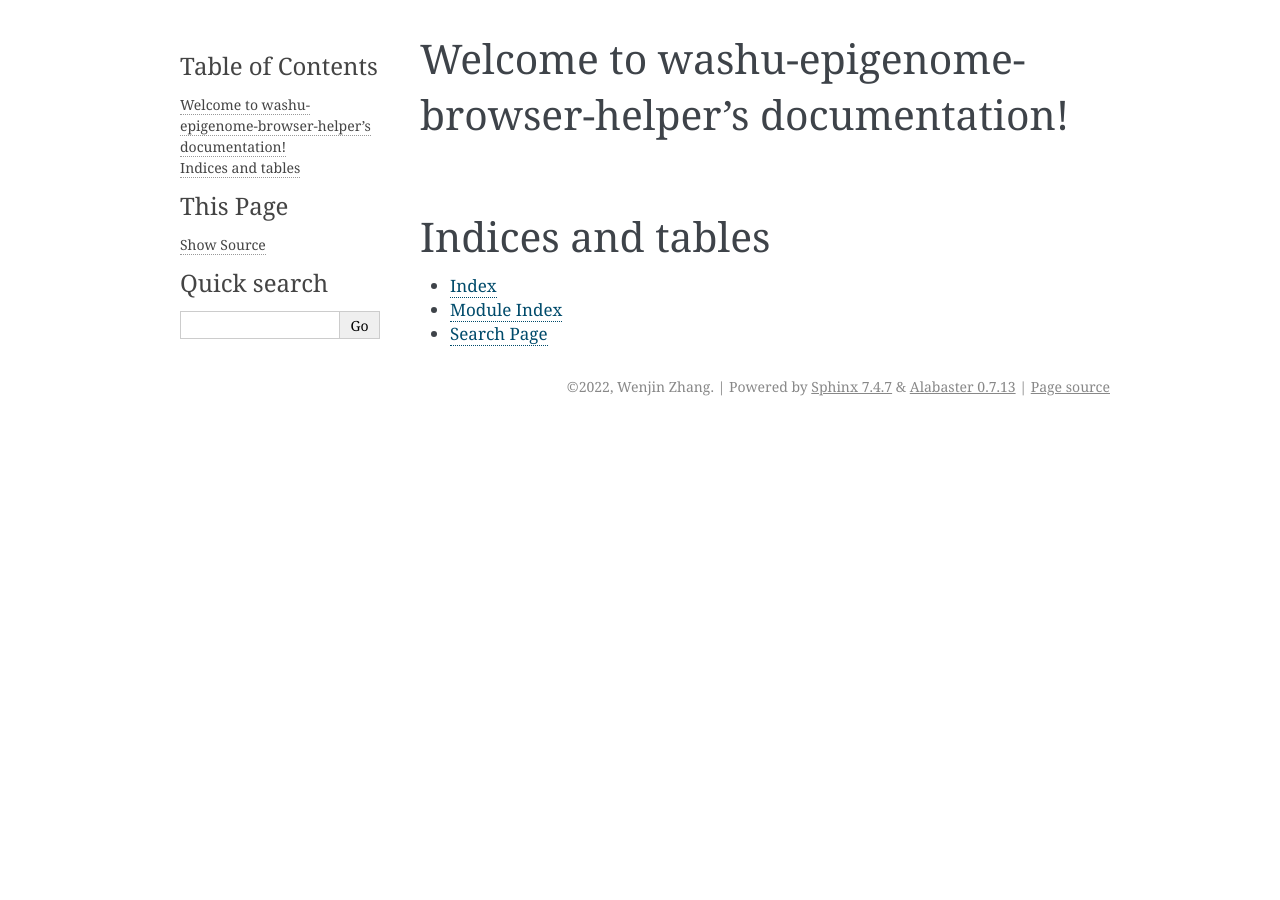
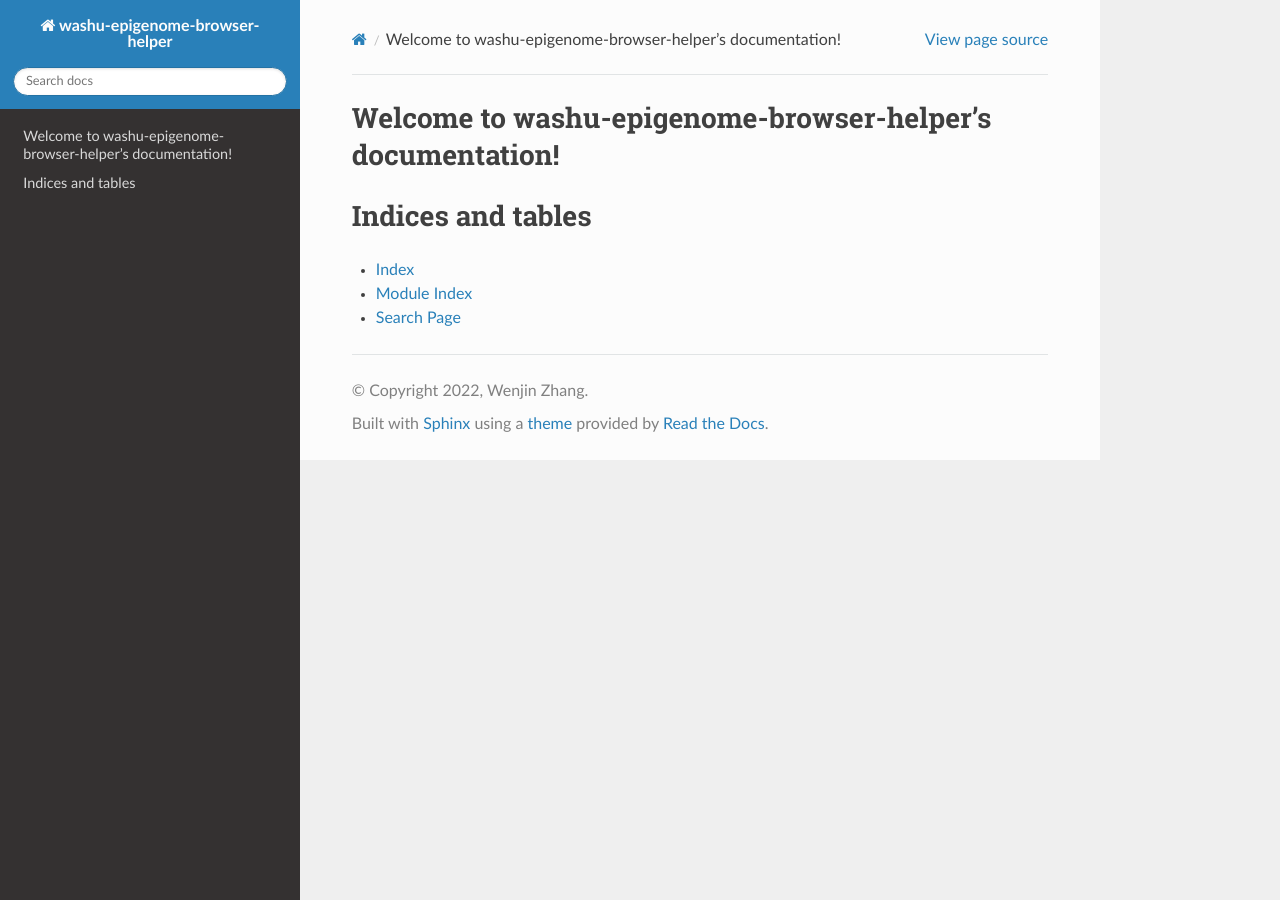
Before and after one commit to Hendricks27/egh, a Sphinx documentation site: the page built from docs/index.rst, in a window 1280 px wide. Built offline with Sphinx 7.4.7 and the Read the Docs theme 2.0.0, drawn with Linux system fonts in a browser that asks for light colours.

Commit message:
themetest

```diff
--- a/docs/conf.py
+++ b/docs/conf.py
@@ -6,6 +6,10 @@
 # -- Project information -----------------------------------------------------
 # https://www.sphinx-doc.org/en/master/usage/configuration.html#project-information
 
+
+import sphinx_rtd_theme
+
+
 project = 'washu-epigenome-browser-helper'
 copyright = '2022, Wenjin Zhang'
 author = 'Wenjin Zhang'
@@ -13,7 +17,9 @@ author = 'Wenjin Zhang'
 # -- General configuration ---------------------------------------------------
 # https://www.sphinx-doc.org/en/master/usage/configuration.html#general-configuration
 
-extensions = []
+extensions = [
+    'sphinx_rtd_theme'
+]
 
 templates_path = ['_templates']
 exclude_patterns = ['_build', 'Thumbs.db', '.DS_Store']
@@ -23,5 +29,5 @@ exclude_patterns = ['_build', 'Thumbs.db', '.DS_Store']
 # -- Options for HTML output -------------------------------------------------
 # https://www.sphinx-doc.org/en/master/usage/configuration.html#options-for-html-output
 
-html_theme = 'alabaster'
+html_theme = 'sphinx_rtd_theme'
 html_static_path = ['_static']
```
